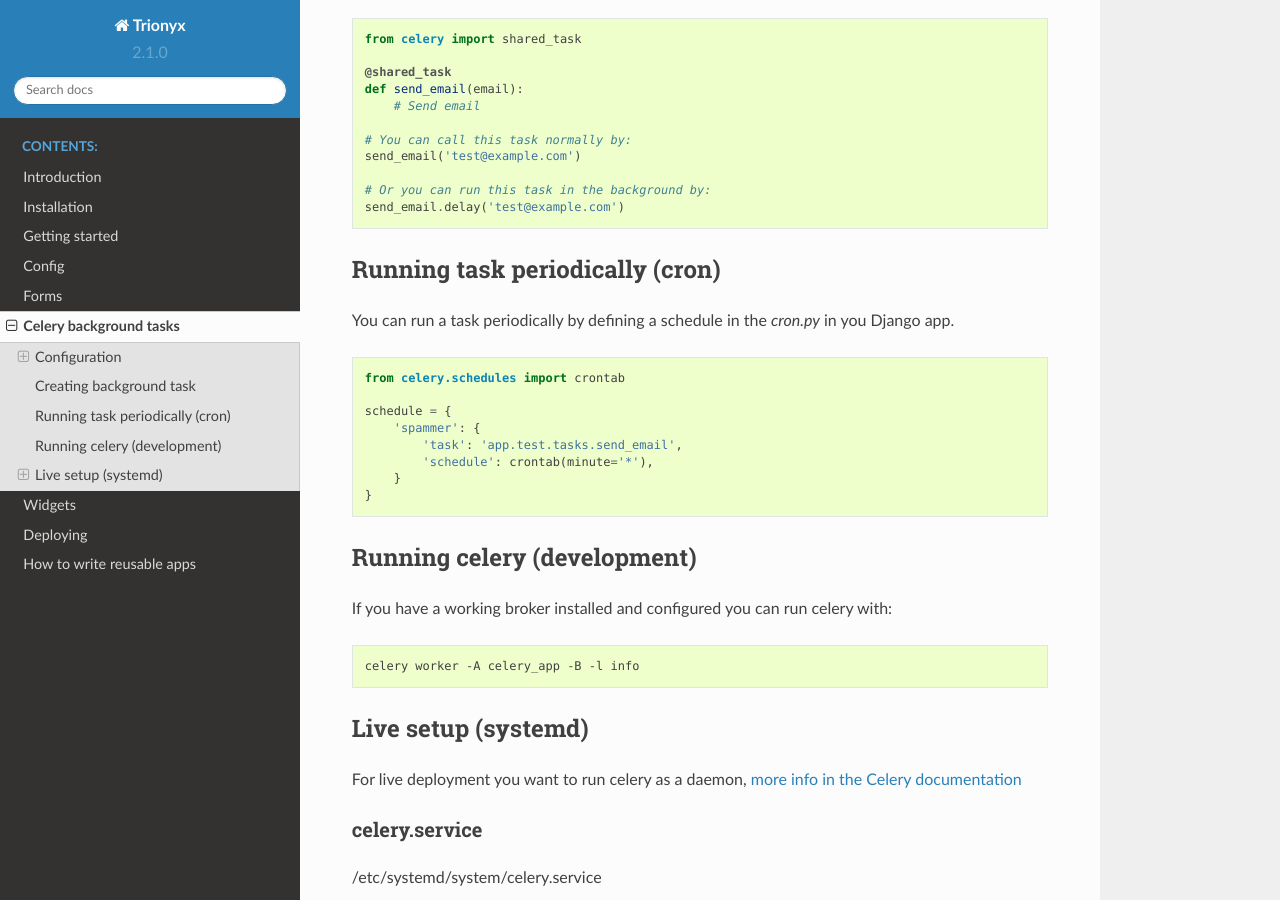
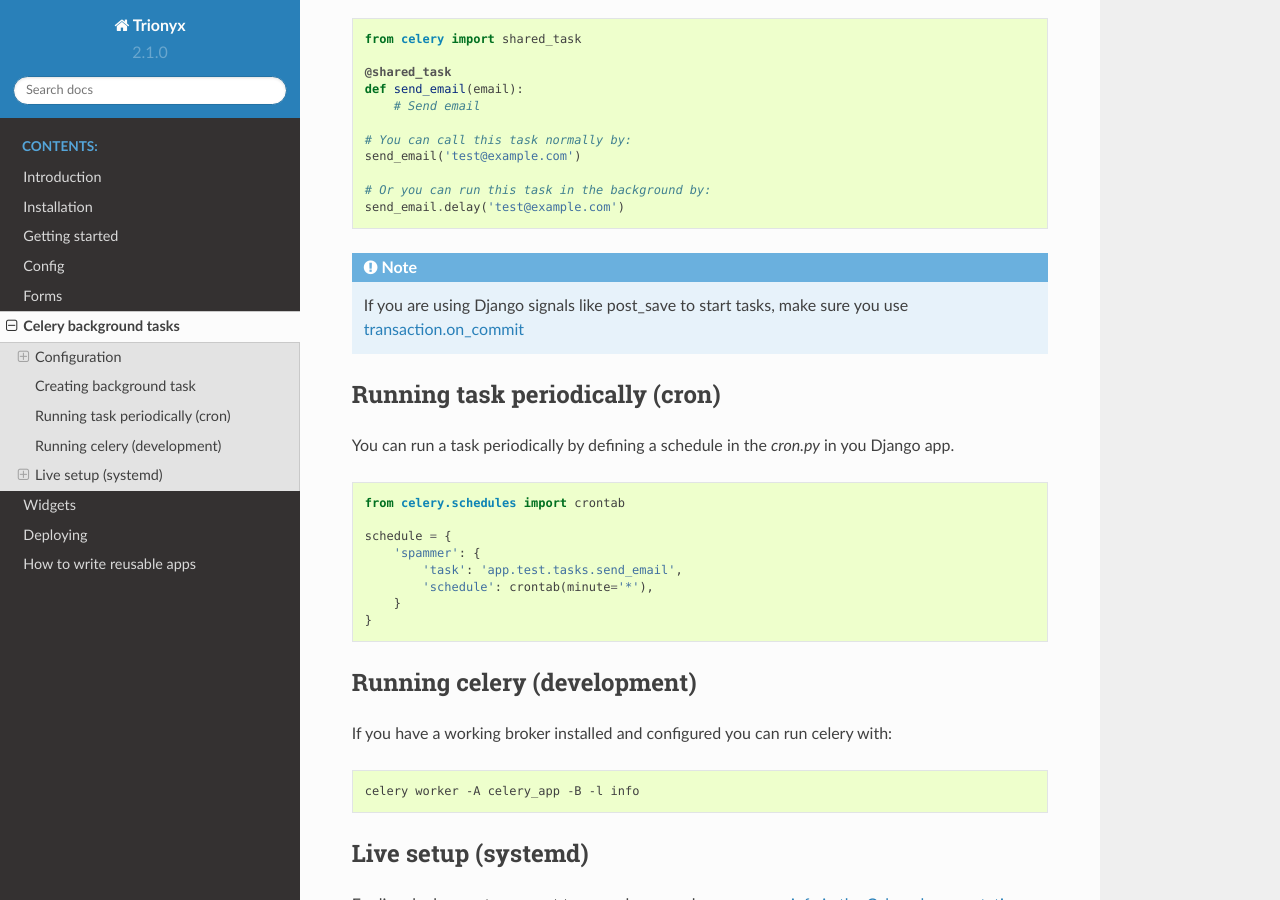
Before and after one commit to krukas/Trionyx, a Sphinx documentation site: the page built from docs/trionyx/celery.rst, in a window 1280 px wide and 900 px high, scrolled down 954 px. Built offline with Sphinx 7.4.7 and the Read the Docs theme 2.0.0, drawn with Linux system fonts in a browser that asks for light colours; pages that are not in the unit, such as notebooks, are missing from menus.

Commit message:
[DOCS] Add note to celery about django signals

```diff
--- a/docs/trionyx/celery.rst
+++ b/docs/trionyx/celery.rst
@@ -52,6 +52,10 @@ Example of a task with arguments:
     # Or you can run this task in the background by:
     send_email.delay('test@example.com')
 
+
+.. note::
+
+    If you are using Django signals like post_save to start tasks, make sure you use `transaction.on_commit <https://docs.djangoproject.com/en/2.2/topics/db/transactions/#performing-actions-after-commit>`_
 
 .. _celery-cron:
 
```
